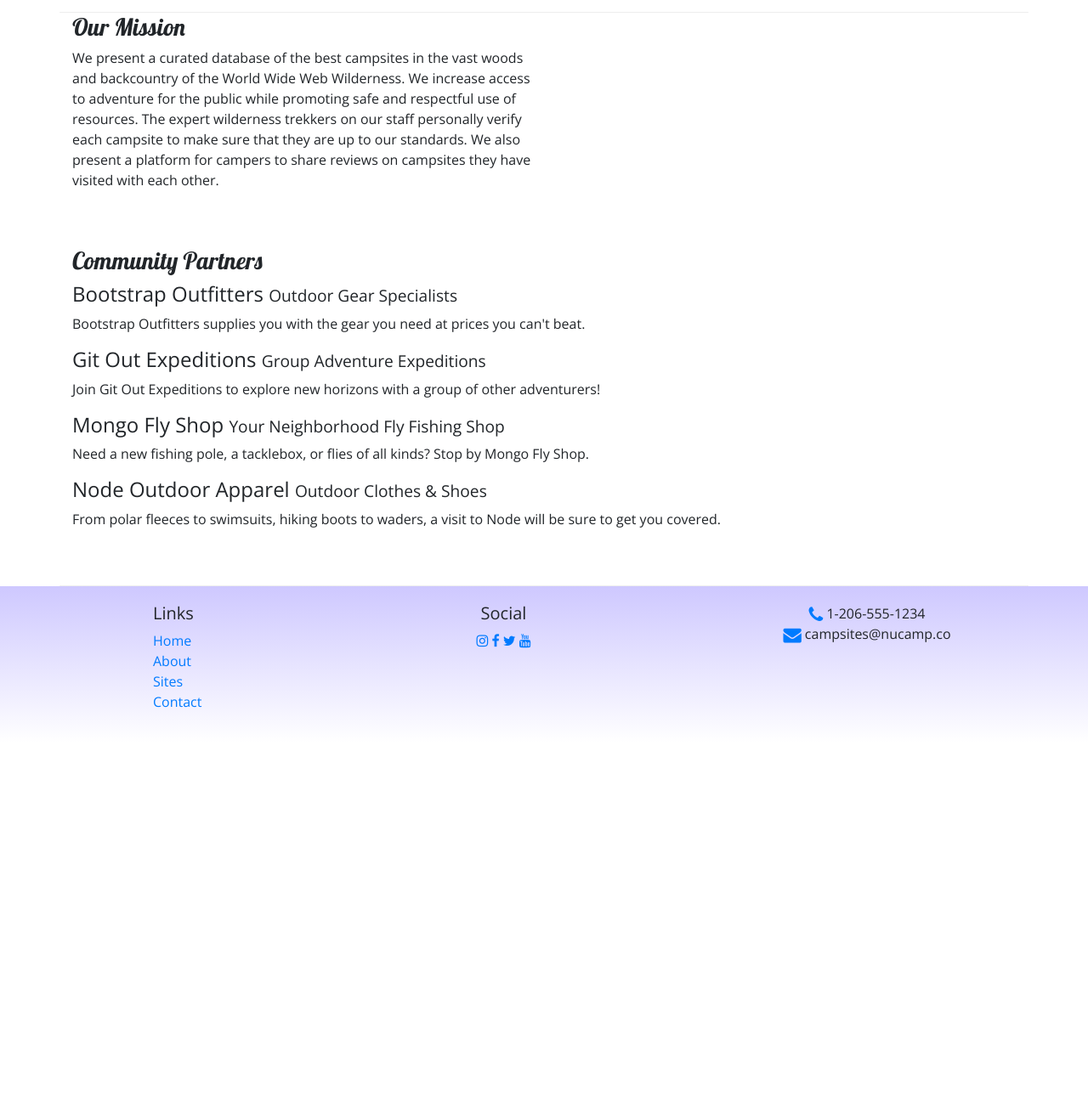
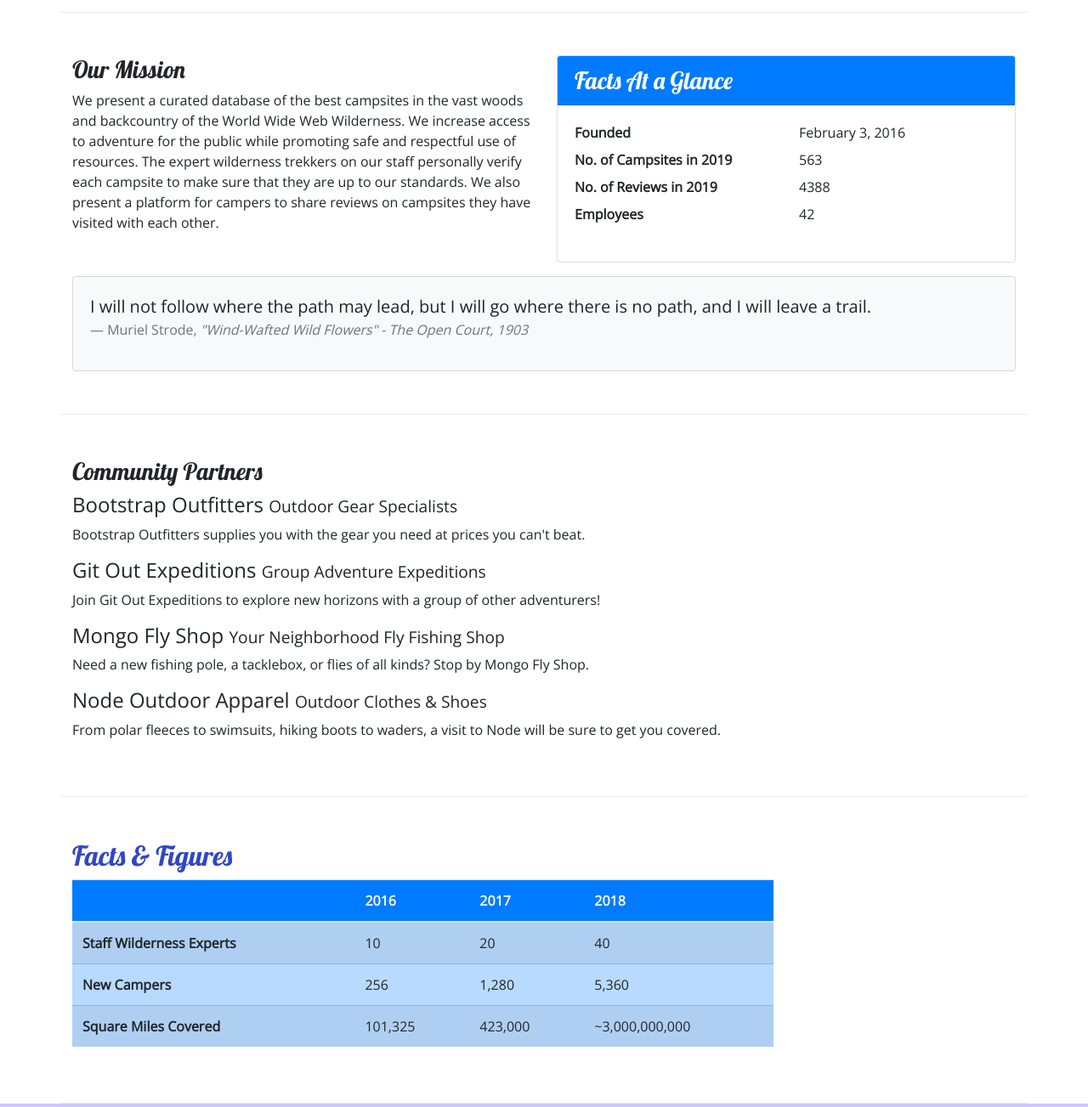
Before and after one commit to mpollachek/nucamp_bootstrap, a website: page aboutus.html in a window 1280 px wide. Shown: the part 440-1743 px from the top of the page at 85% size. Before the commit the page ends 1314 px from the top, so only its background shows below. Drawn offline with nearby package versions, Linux system fonts and the light colour scheme.

Commit message:
cards-tables

```diff
--- a/aboutus.html
+++ b/aboutus.html
@@ -61,20 +61,41 @@
         </div>
       </div>
 
-      <div class="row">
+      <div class="row row-content">
         <div class="col-sm-6">
-          <h3>Our Mission</h3>
-          <p>
-            We present a curated database of the best campsites in the vast
-            woods and backcountry of the World Wide Web Wilderness. We increase
-            access to adventure for the public while promoting safe and
-            respectful use of resources. The expert wilderness trekkers on our
-            staff personally verify each campsite to make sure that they are up
-            to our standards. We also present a platform for campers to share
-            reviews on campsites they have visited with each other.
-          </p>
+            <h3>Our Mission</h3>
+            <p>We present a curated database of the best campsites in the vast woods and backcountry of the World Wide Web Wilderness. We increase access to adventure for the public while promoting safe and respectful use of resources. The expert wilderness trekkers on our staff personally verify each campsite to make sure that they are up to our standards. We also present a platform for campers to share reviews on campsites they have visited with  each other.</p>
         </div>
-      </div>
+        <div class="col-sm-6">
+            <div class="card">
+                <h3 class="card-header bg-primary text-white">Facts At a Glance</h3>
+                <div class="card-body">
+                    <dl class="row">
+                        <dt class="col-6">Founded</dt>
+                        <dd class="col-6">February 3, 2016</dd>
+                        <dt class="col-6">No. of Campsites in 2019</dt>
+                        <dd class="col-6">563</dd>
+                        <dt class="col-6">No. of Reviews in 2019</dt>
+                        <dd class="col-6">4388</dd>
+                        <dt class="col-6">Employees</dt>
+                        <dd class="col-6">42</dd>
+                    </dl>
+                </div>
+            </div>
+        </div>
+        <div class="col">
+            <div class="card bg-light mt-3">
+                <blockquote class="blockquote card-body">
+                    <p class="mb-0">I will not follow where the path may lead, but I will go where there is no path, and I will leave a trail.</p>
+                    <footer class="blockquote-footer">Muriel Strode,
+                        <cite title="Source Title">"Wind-Wafted Wild Flowers" -
+                            The Open Court, 1903
+                        </cite>
+                    </footer>
+                </blockquote>
+            </div>
+        </div>
+    </div>
 
       <div class="row row-content">
         <div class="col">
@@ -105,9 +126,48 @@
           </p>
         </div>
       </div>
+
+      <div class="row row-content">
+        <div class="col-sm-9">
+            <h2>Facts &amp; Figures</h2>
+            <div class="table-responsive">
+                <table class="table table-striped">
+                    <thead>
+                        <tr class="bg-primary text-light">
+                            <th></th>
+                            <th>2016</th>
+                            <th>2017</th>
+                            <th>2018</th>
+                        </tr>
+                    </thead>
+                    <tbody class="table-primary">
+                        <tr>
+                            <th>Staff Wilderness Experts</th>
+                            <td>10</td>
+                            <td>20</td>
+                            <td>40</td>
+                        </tr>
+                        <tr>
+                            <th>New Campers</th>
+                            <td>256</td>
+                            <td>1,280</td>
+                            <td>5,360</td>
+                        </tr>
+                        <tr>
+                            <th>Square Miles Covered</th>
+                            <td>101,325</td>
+                            <td>423,000</td>
+                            <td>~3,000,000,000</td>
+                        </tr>
+                    </tbody>
+                </table>
+            </div>
+        </div>
+   </div>
+
     </div>
 
-    <footer>
+    <footer class="site-footer">
       <div class="container">
         <div class="row">
           <div class="col-4 col-sm-2 offset-1">
--- a/css/styles.css
+++ b/css/styles.css
@@ -14,7 +14,7 @@ header h2 {
   color: #CEC8FF;
 }
 
-footer {
+.site-footer{
   background-image: linear-gradient(#CEC8FF, white);
   padding: 20px 0;
 }
```
Also changed, not shown: contactus.html (+1 -1 lines), index.html (+1 -1 lines).
